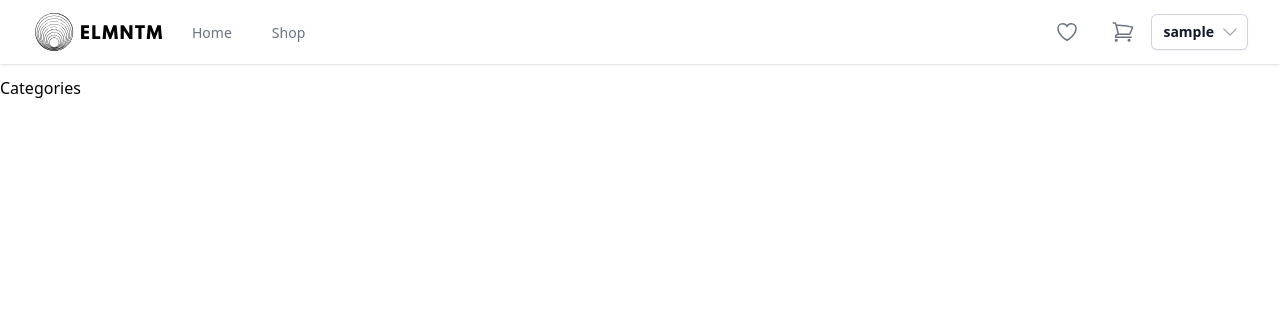
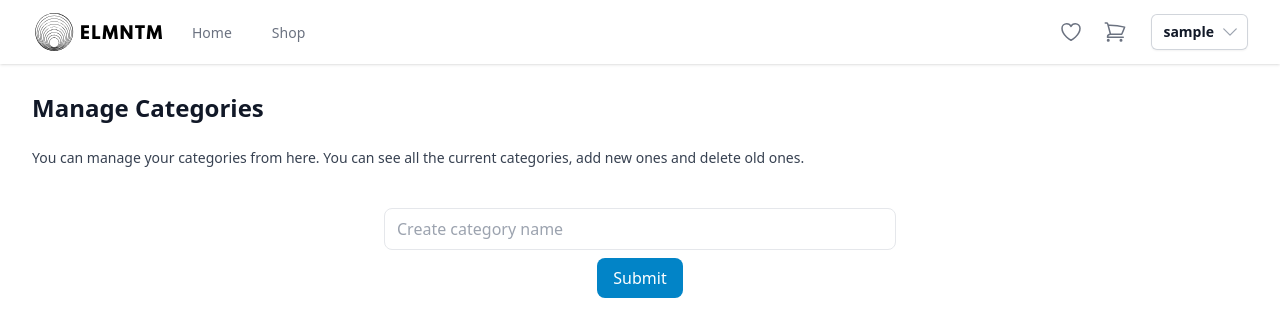
Before and after one commit to nikoauer/Elementum-E-Commerce-Store, a React (Vite) app in the folder Frontend/: page /admin/categorylist in a window 1280 px wide. Shown: the top 336 px of the page. Built offline with nearby package versions, Linux system fonts and the light colour scheme; no server answers; sample sign-in values are in the browser's storage.

Commit message:
created form component for category

```diff
--- /dev/null
+++ b/Frontend/src/components/CategoryForm.jsx
@@ -0,0 +1,42 @@
+import React from "react";
+
+const CategoryForm = ({
+  value,
+  setValue,
+  handleSubmit,
+  buttonText = "Submit",
+  handleDelete,
+}) => {
+  return (
+    <div className="my-10">
+      <div className="max-w-lg mx-auto">
+        <form onSubmit={handleSubmit} className="space-y-2">
+          <input
+            type="text"
+            className="py-2 px-3 border rounded-lg w-full"
+            placeholder="Create category name"
+            value={value}
+            onChange={(e) => setValue(e.target.value)}
+          />
+
+          <div className="flex justify-center">
+            <button className="bg-sky-600 text-white py-2 px-4 rounded-lg hover:bg-sky-700 focus:outline-none focus:ring-2 foucs:ring-sky-500 focus:ring-opacity-50">
+              {buttonText}
+            </button>
+
+            {handleDelete && (
+              <button
+                onClick={handleDelete}
+                className="bg-red-600 text-white py-2 px-4 rounded-lg hover:bg-red-500 focus:outline-none focus:ring-2 foucs:ring-red-500 focus:ring-opacity-50"
+              >
+                Delete
+              </button>
+            )}
+          </div>
+        </form>
+      </div>
+    </div>
+  );
+};
+
+export default CategoryForm;
--- a/Frontend/src/pages/Admin/CategoryList.jsx
+++ b/Frontend/src/pages/Admin/CategoryList.jsx
@@ -1,8 +1,60 @@
 import { useState } from "react";
 import { toast } from "react-toastify";
+import { useCreateCategoryMutation,
+    useUpdateCategoryMutation,
+    useDeleteCategoryMutation,
+    useFetchallCategoriesQuery } from '../../redux/api/categoryAPISlice'
+import CategoryForm from "../../components/CategoryForm";
 
 const CategoryList = () => {
-  return <h1>Categories</h1>;
+    const {data: categories } = useFetchallCategoriesQuery();
+    const [name, setName] = useState('');
+    const [selectedCategory, setSelectedCategory] = useState(null);
+    const [update, setUpdateName] = useState('');
+    const [modal, setModal] = useState(false)
+
+    const [createCategory] = useCreateCategoryMutation()
+    const [updateCategory] = useUpdateCategoryMutation()
+    const [deleteCategory] = useUpdateCategoryMutation()
+
+    const handleCreateCategory = async (event) => {
+        event.preventDefault()
+
+        if(!name) {
+            toast.error("Category name is required")
+            return
+        }
+
+        try {
+            const result = await createCategory({name}).unwrap()
+            if(result.error) {
+                toast.error(results.error)
+            } else {
+                setName("")
+                toast.success(`${result.name} is created`)
+            }
+
+        } catch (error) {
+            console.error(error)
+            toast.error("Creating a category failed.")
+        }
+    }
+
+  return (
+    <div className="flex items-center justify-center">
+        <div className="px-4 sm:px-6 lg:px-8 w-full max-w-screen-xl">
+         <div className="sm:flex sm:items-center">
+        <div className="sm:flex-auto">
+          <h1 className="font-semibold leading-6 text-gray-900 text-2xl pt-5 pb-5">Manage Categories</h1>
+          <p className="mt-2 text-sm text-gray-700">
+            You can manage your categories from here. You can see all the current categories, add new ones and delete old ones.
+          </p>
+        </div>
+      </div>
+          <CategoryForm value={name} setValue={setName} handleSubmit={handleCreateCategory} />
+      </div>
+    </div>
+  )
 };
 
 export default CategoryList;
--- a/Frontend/src/pages/Admin/UserList.jsx
+++ b/Frontend/src/pages/Admin/UserList.jsx
@@ -62,7 +62,7 @@ const UserList = () => {
     <div className="px-4 sm:px-6 lg:px-8 w-full max-w-screen-xl">
       <div className="sm:flex sm:items-center">
         <div className="sm:flex-auto">
-          <h1 className="text-base font-semibold leading-6 text-gray-900">Users</h1>
+          <h1 className="pt-5 pb-5 font-semibold leading-6 text-gray-900 text-2xl">Users</h1>
           <p className="mt-2 text-sm text-gray-700">
             A list of all the users that have accounts currently on Elementum. It shows their id, name, email and whether they are an administrator. You can edit the users email, username or delete the user.
           </p>
--- a/Frontend/src/pages/Auth/Navigation.jsx
+++ b/Frontend/src/pages/Auth/Navigation.jsx
@@ -95,7 +95,7 @@ export default function Navigation() {
                   </Link>
                   <Link
                     to="/cart"
-                    className="mx-3 relative rounded-full bg-white p-1 text-gray-500 hover:text-gray-700 focus:outline-none focus:ring-2 focus:ring-blue-500 focus:ring-offset-2"
+                    className="pr-6 relative rounded-full bg-white p-1 text-gray-500 hover:text-gray-700 focus:outline-none focus:ring-2 focus:ring-blue-500 focus:ring-offset-2"
                   >
                     <ShoppingCartIcon className="h-6 w-6" aria-hidden="true" />
                   </Link>
```
